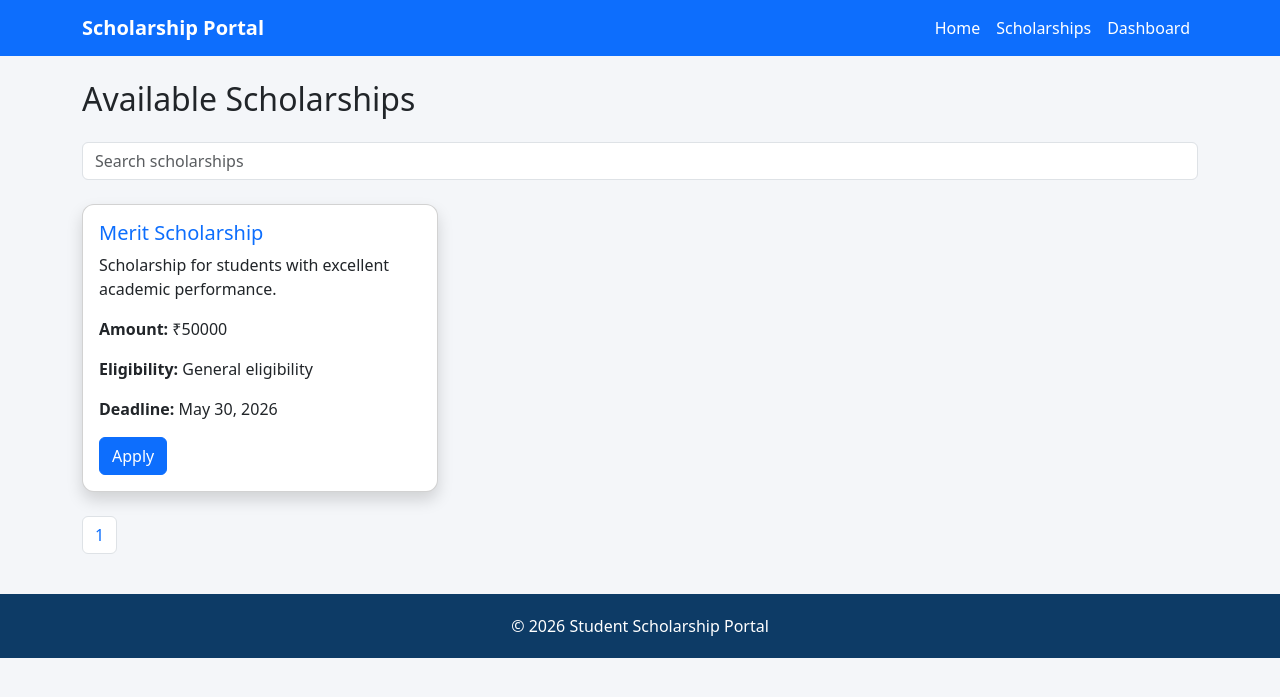
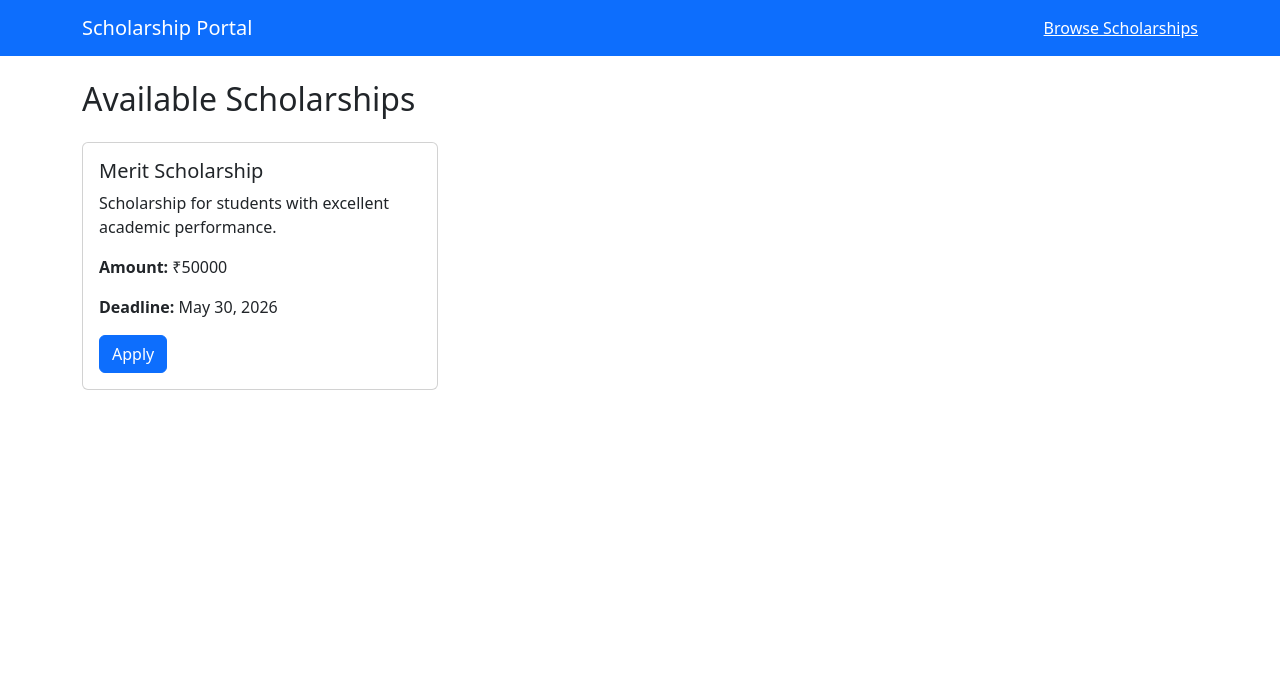
Before and after one commit to likhithar01/student_scholarship_portal, a Django app: page /scholarships/ in a window 1280 px wide. Shown: the top 697 px of the page. Run offline with Django 5.2, Linux system fonts and the light colour scheme; data comes from the database, SQL or seed files in the repository; both versions use the stored data as it was before the commit.

Commit message:
Improve the features

```diff
--- a/core/urls.py
+++ b/core/urls.py
@@ -1,20 +1,10 @@
 from django.contrib import admin
 from django.urls import path, include
-
-from django.conf import settings
-from django.conf.urls.static import static
-
 
 urlpatterns = [
 
     path('admin/', admin.site.urls),
 
-    path('', include('users.urls')),
-
     path('scholarships/', include('scholarships.urls')),
 
 ]
-
-
-if settings.DEBUG:
-    urlpatterns += static(settings.MEDIA_URL, document_root=settings.MEDIA_ROOT)
--- a/requirements.txt
+++ b/requirements.txt
@@ -2,3 +2,5 @@ asgiref==3.11.1
 Django==6.0.2
 sqlparse==0.5.5
 tzdata==2025.3
+Django
+gunicorn
--- a/scholarships/admin.py
+++ b/scholarships/admin.py
@@ -1,5 +1,4 @@
 from django.contrib import admin
-from .models import Scholarship, Application
+from .models import Scholarship
 
 admin.site.register(Scholarship)
-admin.site.register(Application)
--- a/scholarships/models.py
+++ b/scholarships/models.py
@@ -1,22 +1,11 @@
 from django.db import models
-from django.contrib.auth.models import User
-
 
 class Scholarship(models.Model):
+
     title = models.CharField(max_length=200)
     description = models.TextField()
     amount = models.IntegerField()
-    eligibility = models.CharField(max_length=200)
     deadline = models.DateField()
 
     def __str__(self):
         return self.title
-
-
-class Application(models.Model):
-    user = models.ForeignKey(User, on_delete=models.CASCADE)
-    scholarship = models.ForeignKey(Scholarship, on_delete=models.CASCADE)
-    applied_on = models.DateTimeField(auto_now_add=True)
-
-    def __str__(self):
-        return f"{self.user.username} - {self.scholarship.title}"
--- a/scholarships/templates/base.html
+++ b/scholarships/templates/base.html
@@ -7,60 +7,17 @@
 
 <link href="https://cdn.jsdelivr.net/npm/bootstrap@5.3.2/dist/css/bootstrap.min.css" rel="stylesheet">
 
-<style>
-
-body{
-background:#f4f6f9;
-}
-
-.navbar{
-background:#0d6efd;
-}
-
-.navbar a{
-color:white !important;
-font-weight:500;
-}
-
-.card{
-border-radius:12px;
-}
-
-.footer{
-background:#0d3b66;
-color:white;
-padding:20px;
-text-align:center;
-margin-top:40px;
-}
-
-</style>
-
 </head>
 
 <body>
 
-<nav class="navbar navbar-expand-lg">
+<nav class="navbar navbar-dark bg-primary">
 
 <div class="container">
 
-<a class="navbar-brand text-white fw-bold" href="/">Scholarship Portal</a>
+<a class="navbar-brand" href="/">Scholarship Portal</a>
 
-<ul class="navbar-nav ms-auto">
-
-<li class="nav-item">
-<a class="nav-link" href="/">Home</a>
-</li>
-
-<li class="nav-item">
-<a class="nav-link" href="/scholarships/">Scholarships</a>
-</li>
-
-<li class="nav-item">
-<a class="nav-link" href="/dashboard/">Dashboard</a>
-</li>
-
-</ul>
+<a class="text-white" href="/scholarships/">Browse Scholarships</a>
 
 </div>
 
@@ -69,13 +26,11 @@ margin-top:40px;
 <div class="container mt-4">
 
 {% block content %}
+
 {% endblock %}
 
 </div>
 
-<div class="footer">
-© 2026 Student Scholarship Portal
-</div>
+</body>
 
-</body>
 </html>
--- a/scholarships/templates/scholarships/list.html
+++ b/scholarships/templates/scholarships/list.html
@@ -2,13 +2,7 @@
 
 {% block content %}
 
-<h2 class="mb-4">Available Scholarships</h2>
-
-<form method="GET" class="mb-4">
-
-<input type="text" name="search" class="form-control" placeholder="Search scholarships">
-
-</form>
+<h2>Available Scholarships</h2>
 
 <div class="row">
 
@@ -16,25 +10,19 @@
 
 <div class="col-md-4">
 
-<div class="card shadow mb-4">
+<div class="card mt-3">
 
 <div class="card-body">
 
-<h5 class="card-title text-primary">
-{{ scholarship.title }}
-</h5>
+<h5>{{ scholarship.title }}</h5>
 
 <p>{{ scholarship.description }}</p>
 
 <p><b>Amount:</b> ₹{{ scholarship.amount }}</p>
 
-<p><b>Eligibility:</b> {{ scholarship.eligibility }}</p>
-
 <p><b>Deadline:</b> {{ scholarship.deadline }}</p>
 
-<a href="/apply/{{ scholarship.id }}/" class="btn btn-primary">
-Apply
-</a>
+<button class="btn btn-primary">Apply</button>
 
 </div>
 
@@ -46,29 +34,4 @@ Apply
 
 </div>
 
-
-<nav>
-
-<ul class="pagination">
-
-{% if scholarships.has_previous %}
-<li class="page-item">
-<a class="page-link" href="?page={{ scholarships.previous_page_number }}">Previous</a>
-</li>
-{% endif %}
-
-<li class="page-item">
-<a class="page-link">{{ scholarships.number }}</a>
-</li>
-
-{% if scholarships.has_next %}
-<li class="page-item">
-<a class="page-link" href="?page={{ scholarships.next_page_number }}">Next</a>
-</li>
-{% endif %}
-
-</ul>
-
-</nav>
-
 {% endblock %}
--- a/scholarships/urls.py
+++ b/scholarships/urls.py
@@ -5,8 +5,4 @@ urlpatterns = [
 
     path('', views.scholarship_list, name='scholarships'),
 
-    path('apply/<int:id>/', views.apply_scholarship, name='apply'),
-
-    path('dashboard/', views.dashboard, name='dashboard'),
-
 ]
--- a/scholarships/views.py
+++ b/scholarships/views.py
@@ -1,43 +1,11 @@
-from django.shortcuts import render, redirect, get_object_or_404
-from django.contrib.auth.decorators import login_required
-from django.core.paginator import Paginator
-from .models import Scholarship, Application
+from django.shortcuts import render
+from .models import Scholarship
 
 
 def scholarship_list(request):
 
-    search = request.GET.get('search')
+    scholarships = Scholarship.objects.all()
 
-    if search:
-        scholarships = Scholarship.objects.filter(title__icontains=search)
-    else:
-        scholarships = Scholarship.objects.all()
-
-    paginator = Paginator(scholarships, 6)
-    page = request.GET.get('page')
-    scholarships = paginator.get_page(page)
-
-    return render(request, 'scholarships/list.html', {'scholarships': scholarships})
-
-
-@login_required
-def apply_scholarship(request, id):
-
-    scholarship = get_object_or_404(Scholarship, id=id)
-
-    Application.objects.create(
-        user=request.user,
-        scholarship=scholarship
-    )
-
-    return redirect('dashboard')
-
-
-@login_required
-def dashboard(request):
-
-    applications = Application.objects.filter(user=request.user)
-
-    return render(request, 'dashboard.html', {
-        'applications': applications
+    return render(request, 'scholarships/list.html', {
+        'scholarships': scholarships
     })
```
Also changed, not shown: db.sqlite3, scholarships/migrations/0007_remove_scholarship_eligibility_delete_application.py (added).
